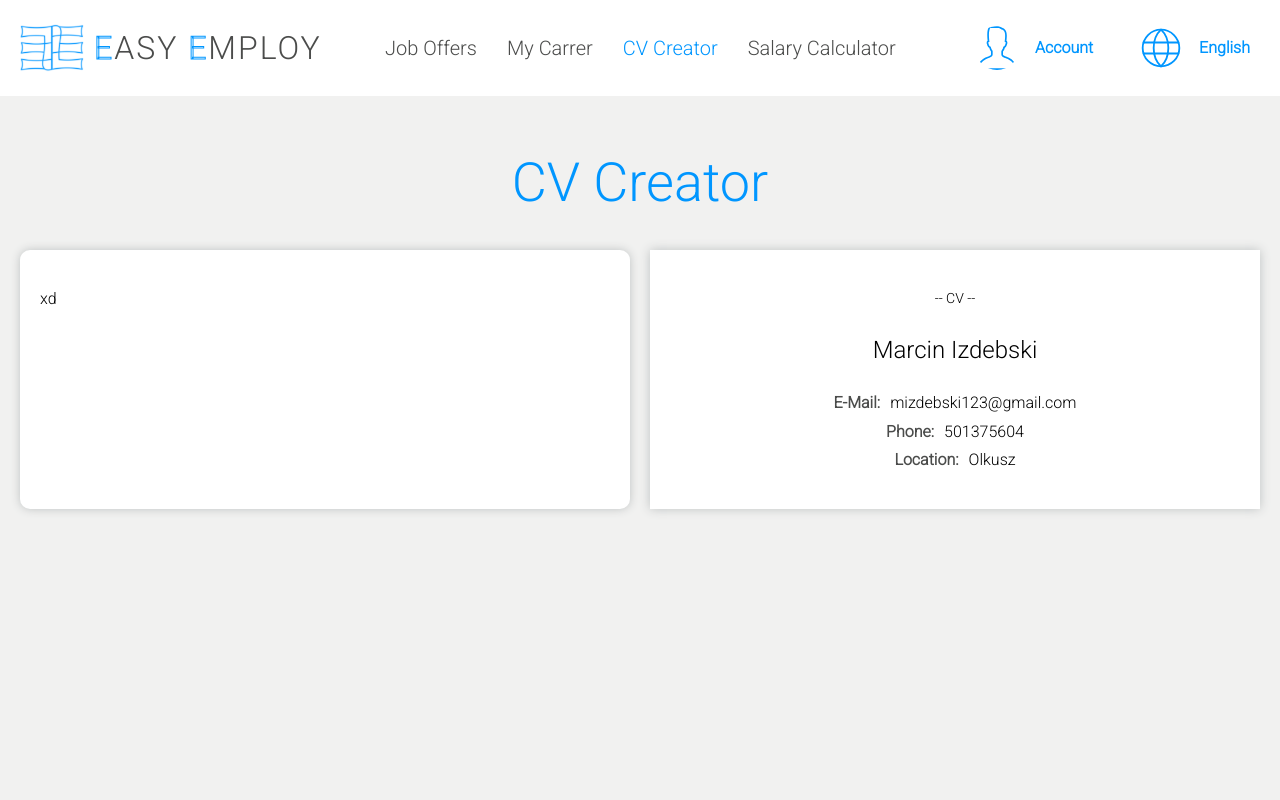
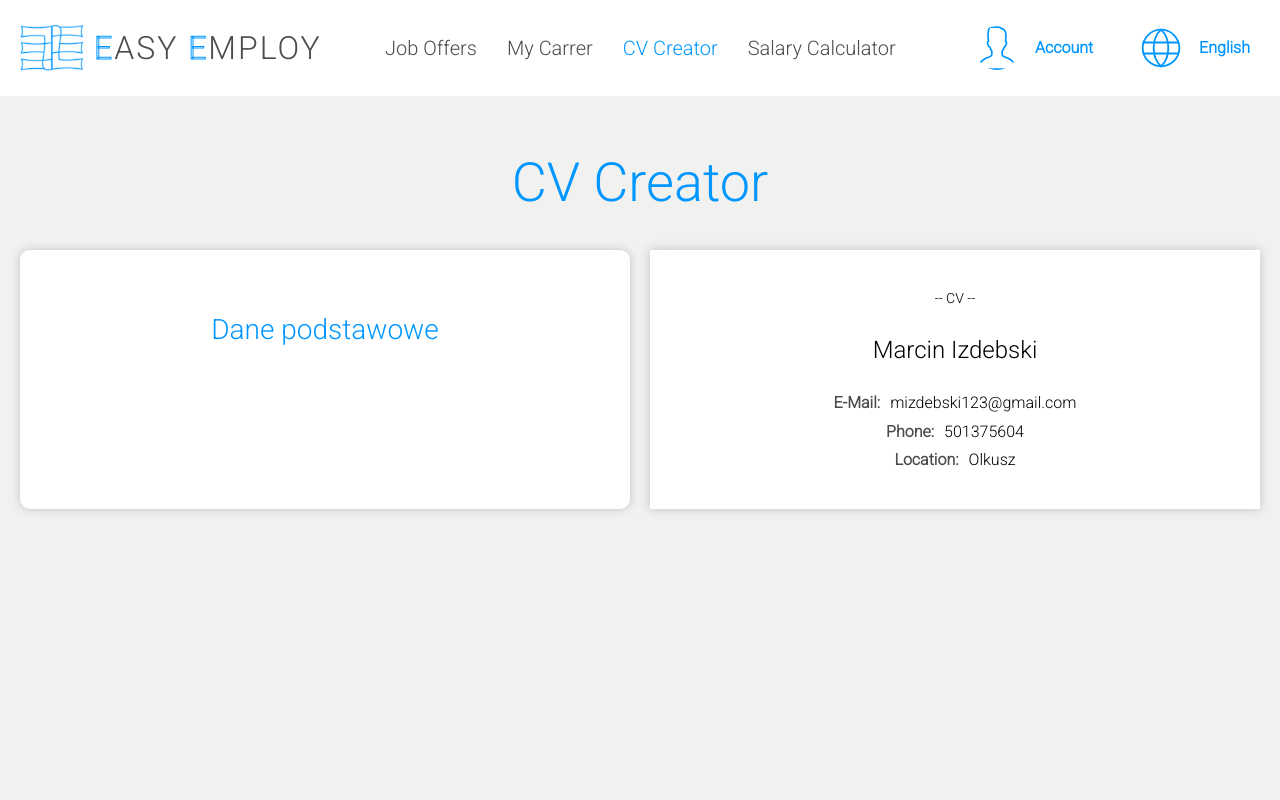
Before and after one commit to mizdebski77/Easy-Employ, a React (Create React App) app: page /CV-Creator in a window 1280 px wide. Shown: the top 800 px of the page. Built offline with nearby package versions, Linux system fonts and the light colour scheme.

Commit message:
Styles to datatTitle added

```diff
--- a/src/features/Creator/creator.tsx
+++ b/src/features/Creator/creator.tsx
@@ -1,5 +1,5 @@
 import React from 'react';
-import { CVName, CVPreview, CVTitle, ContentSpan, ContentWrapper, FormsWrapper, SpanWrapper, Title, TitleSpan, Wrapper } from './styledCreator';
+import { CVName, CVPreview, CVTitle, ContentSpan, ContentWrapper, DataTitle, FormsWrapper, SpanWrapper, Title, TitleSpan, Wrapper } from './styledCreator';
 
 export const Creator = () => {
     return (
@@ -7,7 +7,9 @@ export const Creator = () => {
             <Title>CV Creator</Title>
 
             <ContentWrapper>
-                <FormsWrapper>xd</FormsWrapper>
+                <FormsWrapper>
+                    <DataTitle>Dane podstawowe</DataTitle>
+                </FormsWrapper>
 
                 <CVPreview>
                     <CVTitle>-- CV --</CVTitle>
--- a/src/features/Creator/styledCreator.ts
+++ b/src/features/Creator/styledCreator.ts
@@ -30,7 +30,10 @@ export const FormsWrapper = styled.div`
 `;
 
 export const DataTitle = styled.h2`
-
+    font-weight: normal;
+    font-size: 28px;
+    color: ${({ theme }) => theme.color.fontMain};
+    text-align: center;
 `;
 
 export const DataForm = styled.form`
```
